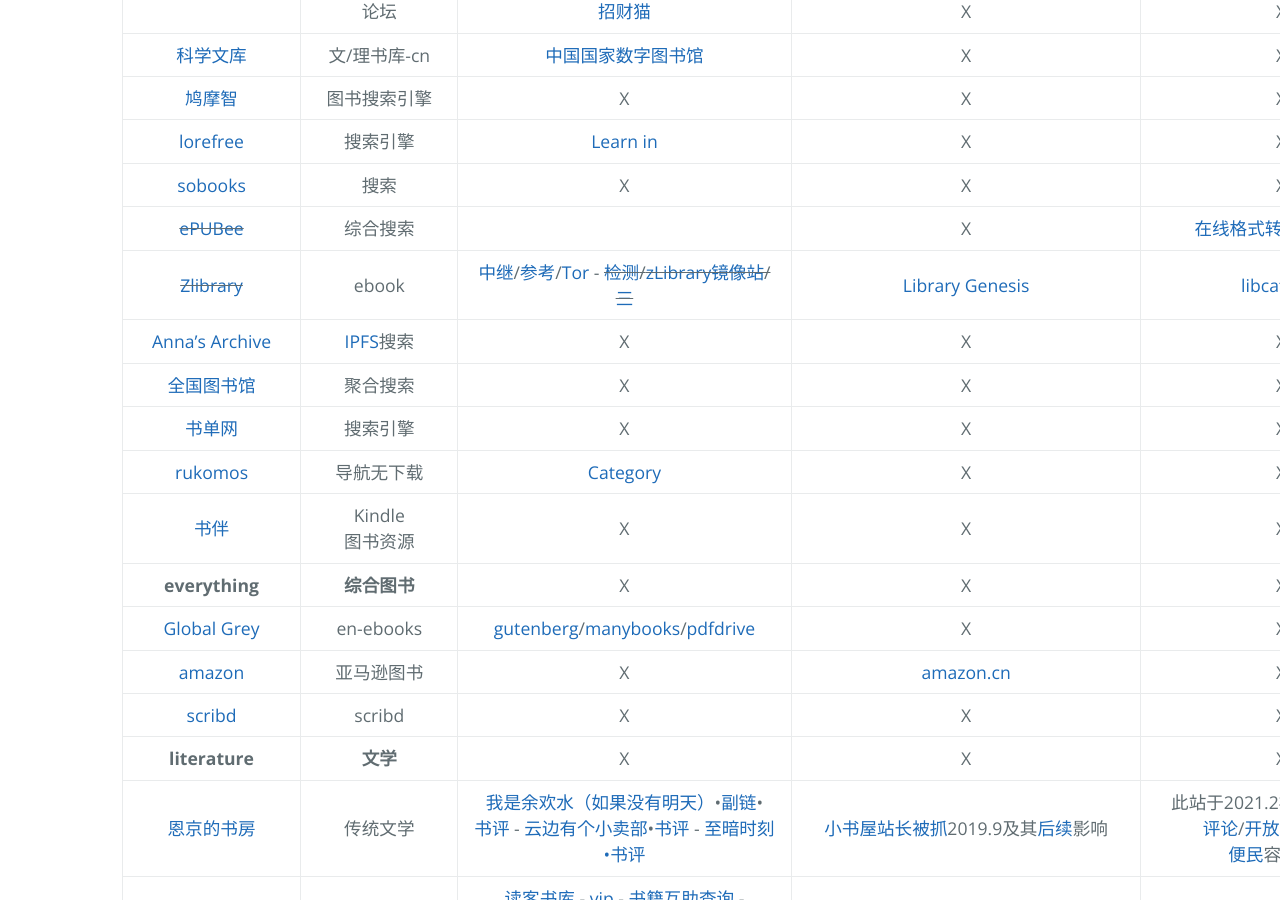
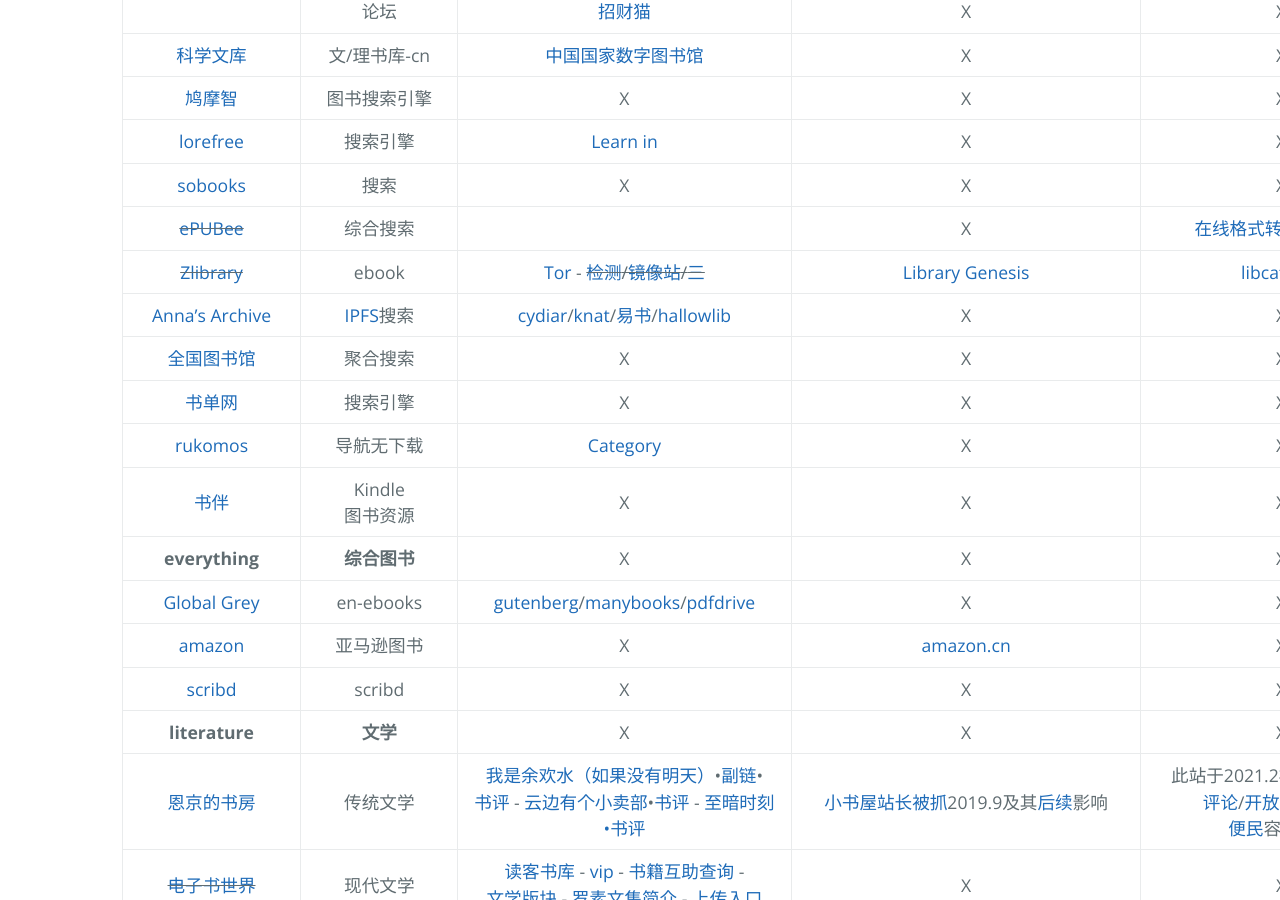
Before and after one commit to AmbroseRen/test, a Jekyll site: the page built from Library/BookSearch.md, in a window 1280 px wide and 900 px high, scrolled down 624 px. Built offline with Jekyll 4.4.1, drawn with Linux system fonts in a browser that asks for light colours; our own code applies the rules of GitHub Pages for plain Markdown files; the repository's description, which GitHub fills in, is left out.

Commit message:
Update BookSearch.md

```diff
--- a/Library/BookSearch.md
+++ b/Library/BookSearch.md
@@ -23,8 +23,8 @@
 | [lorefree](https://ebook2.lorefree.com/) | 搜索引擎 | [Learn in](https://ebook2.lorefree.com/site/index?s=Lean%20in) | X | X |
 | [sobooks](https://sobooks.cc/) | 搜索 | X | X | X |
 | ~~[ePUBee](http://cn.epubee.com/books/?action=addbooks)~~ | 综合搜索 |  | X | [在线格式转换](https://www.aconvert.com/cn/ebook/epub-to-mobi/) - [转换二](http://cn.epubee.com/) |
-| ~~[Zlibrary](https://b-ok.global/)~~ | ebook | [中继](https://zlib.cydiar.com/)/[参考](https://iui.su/380/)/[Tor](../Doc/Tools/Tor.md) - ~~[检测](https://find.looks.wang/)/[zLibrary镜像站](https://1lib.limited/)/[三](https://zh.u1lib.org/)~~ | [Library Genesis](http://libgen.rs/) | [libcats](https://libcats.org/)-Ru |
-| [Anna's Archive](https://zh.annas-archive.org/) | [IPFS](../Doc/article/IPFS.md)搜索 | X | X | X |
+| ~~[Zlibrary](https://b-ok.global/)~~ | ebook | [Tor](../Doc/Tools/Tor.md) - ~~[检测](https://find.looks.wang/)/[镜像站](https://1lib.limited/)/[三](https://zh.u1lib.org/)~~ | [Library Genesis](http://libgen.rs/) | [libcats](https://libcats.org/)-Ru |
+| [Anna's Archive](https://annas-archive.org) | [IPFS](../Doc/article/IPFS.md)搜索 | [cydiar](https://zlib.cydiar.com/)/[knat](https://zlib.knat.network/)/[易书](https://search.yibook.org/)/[hallowlib](https://bk.hallowlib.org/) | X | X |
 | [全国图书馆](http://www.ucdrs.superlib.net/) | 聚合搜索 | X | X | X |
 | [书单网](https://www.shudan.vip/) | 搜索引擎 | X | X | X |
 | [rukomos](http://cn-library.rukomos.ru/) | 导航无下载 | [Category](http://cn-library.rukomos.ru/list_categories.html) | X | X |
```
